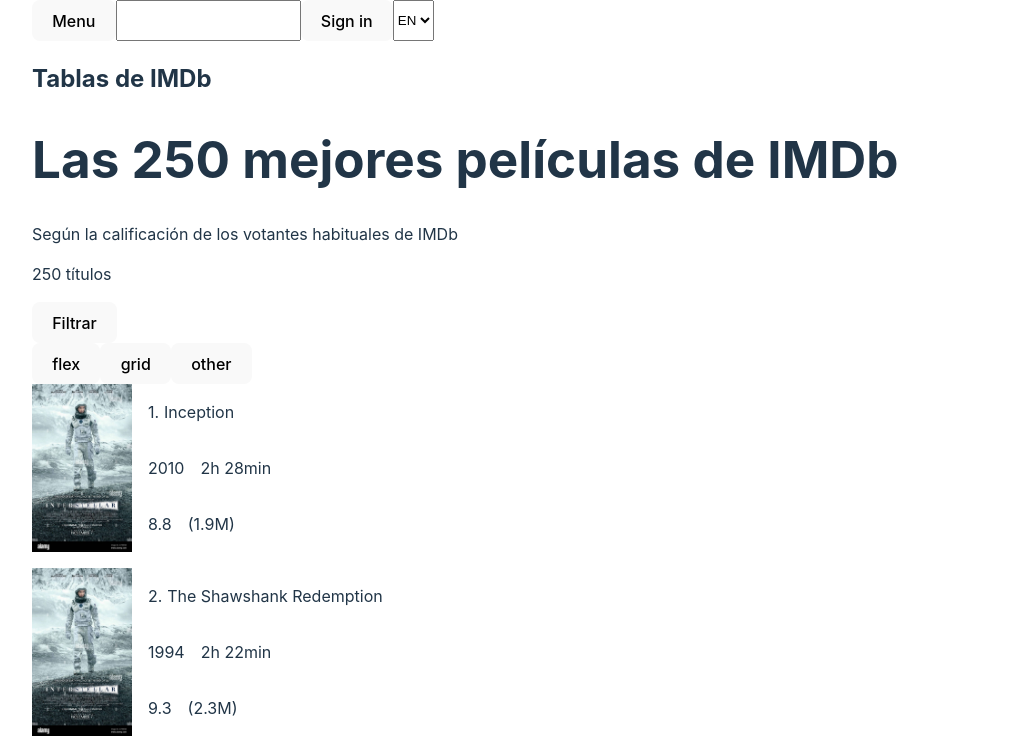
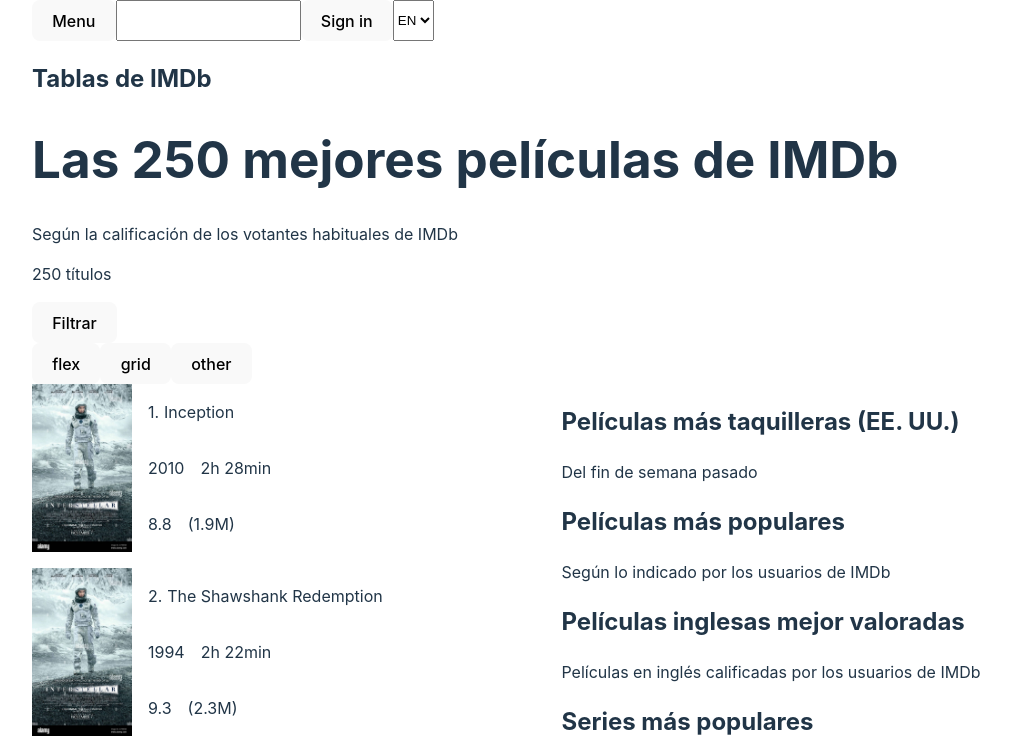
Before and after one commit to alejandroluisacosta/imdb-react-project, a React (Vite) app: page / in a window 1280 px wide. Shown: the top 750 px of the page, without its empty margins (0-1011 px from the left). Built offline with nearby package versions, Linux system fonts and the light colour scheme.

Commit message:
add: more to explore list

```diff
--- /dev/null
+++ b/src/List/ListContainer/ListContainer.css
@@ -0,0 +1,3 @@
+.ListsContainer {
+    display: flex
+}
--- a/src/List/ListContainer/ListContainer.jsx
+++ b/src/List/ListContainer/ListContainer.jsx
@@ -1,5 +1,7 @@
 import { useState } from "react";
+import './ListContainer.css'
 import MoviesList from "../MoviesList/MoviesList";
+import MoreToExplore from "../../MoreToExplore/MoreToExplore";
 
 const ListContainer = () => {
 
@@ -29,7 +31,10 @@
                     <button>other</button>
                 </div>
             </div>
-            <MoviesList display={display}/>
+            <div className="ListsContainer">
+                <MoviesList display={display}/>
+                <MoreToExplore />
+            </div>
         </>
     )
 }
--- a/src/List/MoviesList/MoviesList.jsx
+++ b/src/List/MoviesList/MoviesList.jsx
@@ -1,4 +1,3 @@
-import { useState } from "react";
 import MovieCard from "../MovieCard/MovieCard";
 import './MoviesList.css'
 
--- /dev/null
+++ b/src/MoreToExplore/MoreToExplore.jsx
@@ -0,0 +1,23 @@
+import Chart from "../MoreToExploreChart/MoreToExploreChart";
+
+const charts = [
+    { title: "Películas más taquilleras (EE. UU.)", subtitle: "Del fin de semana pasado", link: "topUSMoviesLastWeekend" },
+    { title: "Películas más populares", subtitle: "Según lo indicado por los usuarios de IMDb", link: "popularMoviesByIMDbUsers" },
+    { title: "Películas inglesas mejor valoradas", subtitle: "Películas en inglés calificadas por los usuarios de IMDb", link: "topRatedEnglishMoviesByIMDbUsers" },
+    { title: "Series más populares", subtitle: "Según lo indicado por los usuarios de IMDb", link: "popularSeriesByIMDbUsers" },
+    { title: "Las 250 mejores series", subtitle: "", link: "top250Movies" },
+    { title: "Películas peor valoradas", subtitle: "Las 100 películas peor valoradas por los usuarios de IMDb", link: "lowestRatedMoviesByIMDbUsers" },
+    { title: "Famosos más populares", subtitle: "Según lo indicado por los usuarios de IMDb", link: "popularCelebritiesByIMDbUsers" }
+  ];
+
+const MoreToExplore = () => {
+    return (
+        <div className="MoreToExplore">
+            {charts.map((chart, index) => {
+                return <Chart title={chart.title} subtitle={chart.subtitle} link={chart.link}/>
+            })}
+        </div>
+    )
+}
+
+export default MoreToExplore;
--- /dev/null
+++ b/src/MoreToExploreChart/MoreToExploreChart.jsx
@@ -0,0 +1,10 @@
+const Chart = (props) => {
+    return (
+        <>
+            <h2>{props.title}</h2>
+            <p>{props.subtitle}</p>
+        </>
+    )
+}
+
+export default Chart;
```
